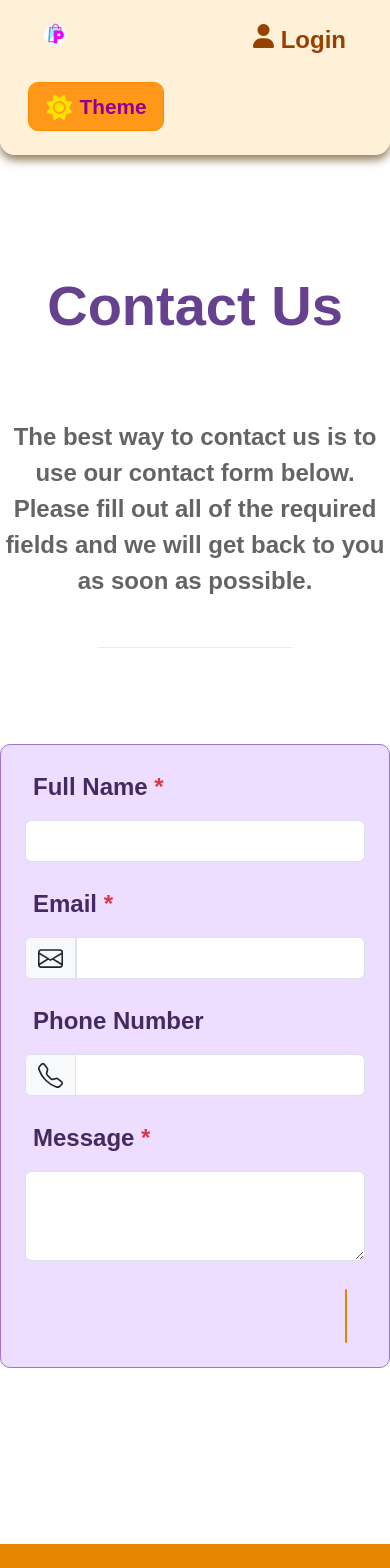
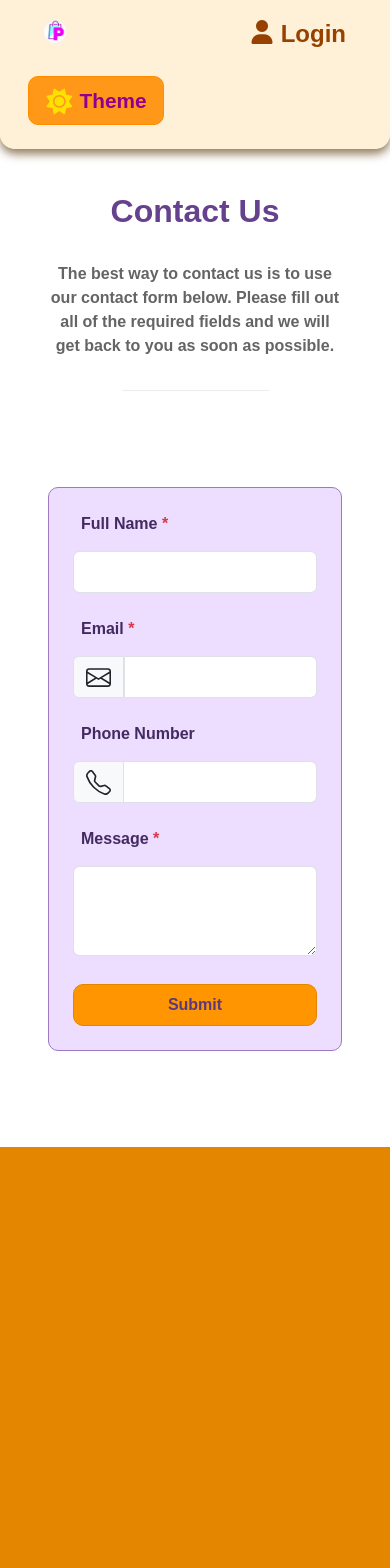
Before and after one commit to Naghmeh-Kheirkhahi/userprofile, a React (Create React App) app: page /Contact in a window 390 px wide. Shown: the top 1568 px of the page. Built offline with nearby package versions, Linux system fonts and the light colour scheme.

Commit message:
made about us and contact us responsive

```diff
--- a/src/Components/ContactForm/ContactForm.css
+++ b/src/Components/ContactForm/ContactForm.css
@@ -1,14 +1,18 @@
+* {
+    margin: 0;
+    padding: 0;
+    box-sizing: border-box;
+}
 
 section {
     margin: 10rem 0;
-
 }
 
 section h2 {
     font-size: 3.5rem;
     font-weight: 900;
     color: #66418e;
-    margin: 5rem 0 4rem 0;
+    margin: 5rem auto 4rem auto;
     padding: 1rem 0;
 }
 
@@ -25,7 +29,8 @@ section p {
     border-radius: 10px;
 }
 
-.light-form label,  .dark-form label {
+.light-form label,
+.dark-form label {
     font-size: 1.5rem;
     font-weight: 800;
     padding: 0 0.5rem;
@@ -33,8 +38,8 @@ section p {
 }
 
 .light-form button {
-    margin: 0 20rem;
-    padding: 0.5rem 0;
+    margin: auto 20rem;
+    padding: 1rem 0;
     font-size: 1.5rem;
     font-weight: 800;
     border: 1px solid rgb(228, 133, 0);
@@ -74,10 +79,44 @@ section p {
 .dark-form button {
     border: 1px solid rgb(255, 89, 0);
     background-color: rgb(255, 105, 25);
-    margin: 0 20rem;
-    padding: 0.5rem 0;
+    margin: auto 20rem;
+    padding: 1rem 0;
     font-size: 1.5rem;
     font-weight: 800;
     border-radius: 10px;
     color: #5a397d;
 }
+
+
+
+@media (max-width: 576px) {
+
+    section {
+        margin: 5rem 3rem;
+    }
+
+    section h2,
+    .dark-contact h2 {
+        font-size: 2rem;
+        margin: 5rem auto 1rem auto;
+        padding: 1rem 0;
+    }
+
+    section p,
+    .dark-contact p {
+        font-size: 1rem;
+        margin-bottom: 2rem;
+    }
+
+    .light-form label,
+    .dark-form label {
+        font-size: 1rem;
+    }
+
+    .light-form button , .dark-form button {
+        margin: 0;
+        padding: 0.5rem 0;
+        font-size: 1rem;
+    }
+
+}
--- a/src/Components/ContactForm/ContactForm.js
+++ b/src/Components/ContactForm/ContactForm.js
@@ -13,7 +13,6 @@ function ContactForm() {
 
     return (
         <>
-
             <div className={theme === 'dark' ? 'dark-contact' : ''}>
                 <section class="py-3 py-md-5">
                     <div>
@@ -29,7 +28,7 @@ function ContactForm() {
                     <div>
                         <div class="row justify-content-lg-center">
                             <div class="col-12 col-lg-9">
-                                {/* <div class="overflow-hidden"> */}
+                                <div class="overflow-hidden">
 
                                     <form action="#!" className={theme === 'dark' ? 'dark-form' : 'light-form' }>
                                         <div class="row gy-4 gy-xl-5 p-4 p-xl-5">
@@ -71,7 +70,7 @@ function ContactForm() {
                                         </div>
                                     </form>
 
-                                {/* </div> */}
+                                </div>
                             </div>
                         </div>
                     </div>
--- a/src/Components/Nav/Nav.css
+++ b/src/Components/Nav/Nav.css
@@ -7,12 +7,16 @@
     border-bottom-left-radius: 15px;
     border-bottom-right-radius: 15px;
     box-shadow: 0px 5px 10px #917c5e;
+    background-color: rgb(255, 240, 216);
     z-index: 99;
 }
 
 
-nav {
+.navbar {
     background-color: rgb(255, 240, 216);
+    padding: 1rem;
+    position: relative;
+    z-index: 100;
 }
 
 .navLogo {
@@ -20,24 +24,26 @@ nav {
     margin-left: 2rem;
 }
 
-nav img {
+.navLogo img {
     width: 100%;
     border-radius: 50%;
 }
 
-nav li {
+.navbar-nav {
+    display: flex;
+    align-items: center;
+}
+
+.nav-item {
     font-size: 1.5rem;
     font-weight: 800;
     padding: 1rem 1rem 0 2rem;
-
 }
-
 
 .navLink {
     color: rgb(150, 65, 0);
     text-decoration: none;
 }
-
 
 .navLink:hover {
     color: rgb(211, 92, 0);
@@ -56,7 +62,8 @@ nav li {
 }
 
 .navLogin i {
-    padding-top: 0.5rem;
+    margin-bottom: -0.2rem;
+    padding: 0.1rem;
 }
 
 .navBtn {
@@ -67,7 +74,7 @@ nav li {
     font-weight: 800;
     color: rgb(144, 0, 144);
     padding: 0.5rem 1rem;
-    margin: 1.5rem 2rem 1rem 1rem ;
+    margin: 1.5rem 2rem 1rem 1rem;
 }
 
 .navBtn i {
@@ -94,3 +101,51 @@ nav li {
     color: rgb(255, 255, 255);
     font-size: 1.6rem;
 }
+
+.navDropdown {
+    position: relative;
+    display: inline-block;
+    /* float: right ; */
+}
+
+.navDropdown ul {
+    display: none;
+    position: absolute;
+    list-style: none;
+    background-color: rgb(255, 202, 162);
+    min-width: 10rem;
+    z-index: 1000;
+    right: 0;
+    padding: 0;
+    margin: 0;
+    border-radius: 5px;
+    box-shadow: 0px 5px 10px #917c5e;
+}
+
+.navDropdown:hover ul {
+    display: block;
+}
+
+.navDropdown li {
+    font-size: 1.5rem;
+    font-weight: 700;
+    padding: 1rem;
+    display: block;
+    border-bottom: 1px solid rgb(238, 103, 0);
+    /* float: none; */
+}
+
+.navDropdown li:last-child {
+    border-bottom: none;
+}
+
+.navDropdown li a {
+    color: rgb(120, 52, 0);
+    text-decoration: none;
+    display: block;
+    /* float: none; */
+}
+
+.navDropdown li a:hover {
+    color: rgb(186, 81, 0);
+}
--- a/src/Components/Nav/Nav.js
+++ b/src/Components/Nav/Nav.js
@@ -1,4 +1,4 @@
-import React , {useContext} from 'react';
+import React, { useContext } from 'react';
 import { Link } from 'react-router-dom';
 import logo from '../../Assets/images/logo.jpg';
 import './Nav.css';
@@ -8,15 +8,15 @@ import { UserContext } from '../../Context/UserContext';
 
 function Nav() {
 
-    const { theme , toggleTheme } = useContext(ThemeContext);
+    const { theme, toggleTheme } = useContext(ThemeContext);
     const { username } = useContext(UserContext);
 
 
     return (
         <div className='mainMenu'>
             <nav class="navbar navbar-expand-lg">
-                <div class="container-fluid">
-                    <Link class="navbar-brand navLogo" to="/"><img src={logo} alt="Logo"/></Link>
+                <div class="container-fluid position-relative">
+                    <Link class="navbar-brand navLogo" to="/"><img src={logo} alt="Logo" /></Link>
 
                     <div class="collapse navbar-collapse" id="navbarNav">
                         <ul class="navbar-nav">
@@ -32,8 +32,20 @@ function Nav() {
                         </ul>
                     </div>
 
-                    {username ? <Link className='navLogin' to='/UserPanel'><i class="fa fa-user"></i> {username}</Link> :
-                    <Link className='navLogin' to='/Login'><i class="fa fa-user"></i> Login</Link>}
+                    {username ? (
+                        <div className='navDropdown'>
+                            <Link className='navLogin' to='/UserPanel'><i class="fa fa-user"></i> {username}</Link>
+                            <ul>
+                                <li><Link to='/UserPanel/Orders'>Orders</Link></li>
+                                <li><Link to='/UserPanel/Address'>Address</Link></li>
+                                <li><Link to='/UserPanel/Payment'>Payment List</Link></li>
+                                <li><Link to='/UserPanel/Interests'>Interests</Link></li>
+                                <li><Link to='/UserPanel/PersonalInfo'>Personal Information</Link></li>
+                            </ul>
+                        </div>
+                    ) : (
+                        <Link className='navLogin' to='/Login'><i class="fa fa-user"></i> Login</Link>
+                    )}
 
                     <button id='navBtn' onClick={toggleTheme} className={theme === 'dark' ? 'dark-navBtn' : 'navBtn'}>
                         {theme === 'dark' ? <i class='fas fa-moon'></i> : <i class='fas fa-sun'></i>} Theme
--- a/src/Pages/About/About.css
+++ b/src/Pages/About/About.css
@@ -11,8 +11,7 @@
 }
 
 .aboutUs {
-    padding: 5rem 8rem 10rem 8rem;
-    margin-top: 8rem;
+    margin: 15rem 8rem 10rem 8rem;
 }
 
 .aboutUs h1 {
@@ -37,6 +36,7 @@
 .aboutUs ul {
     font-size: 1.5rem;
     color: rgb(61, 61, 61);
+    margin-left: -1rem;
 }
 
 
@@ -70,3 +70,27 @@
     color: #dfdfdf;
     font-size: 1.5rem;
 }
+
+
+
+@media (max-width: 576px) {
+    .aboutUs {
+        margin: 10rem 3rem 5rem 3rem;
+    }
+
+    .aboutUs h1 {
+        font-size: 2rem;
+    }
+
+    .aboutUs h2 {
+        font-size: 1.5rem;
+    }
+
+    .aboutUs p {
+        font-size: 1rem;
+    }
+
+    .aboutUs ul {
+        font-size: 1rem;
+    }
+}
```
Also changed, not shown: src/Pages/Checkout/Checkout.css (line endings or trailing spaces).
